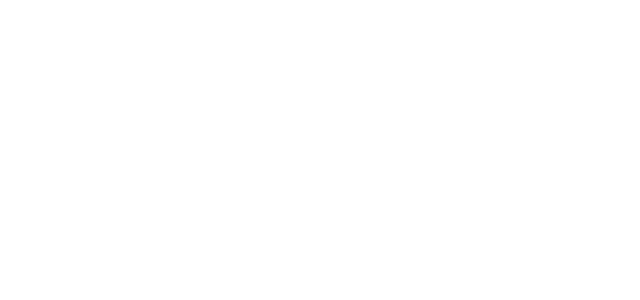
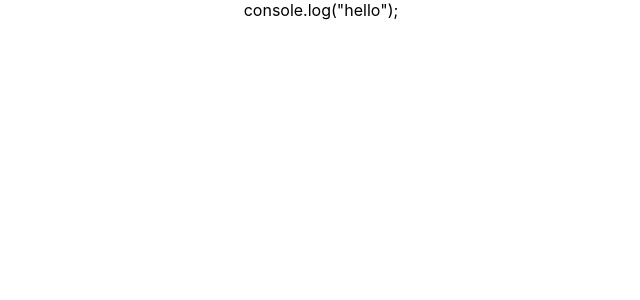
Before and after one commit to RajnishYadav007/tasty-station-pos, a React (Create React App) app: page / in a window 1280 px wide. Shown: the top 300 px of the page, without its empty margins (319-959 px from the left). Built offline with nearby package versions, Linux system fonts and the light colour scheme.

Commit message:
app is updated

```diff
--- a/src/App.js
+++ b/src/App.js
@@ -4,6 +4,7 @@
 function App() {
   return (
     <div className="App">
+    console.log("hello");
 
     </div>
   );
```
